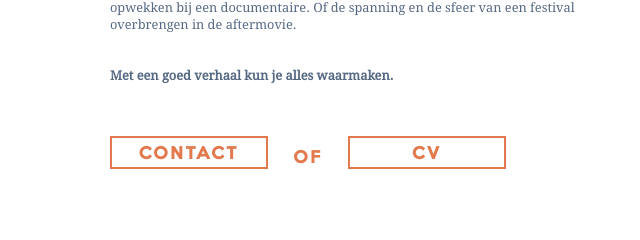
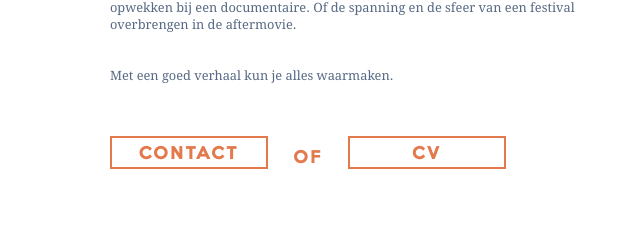
Before and after one commit to giddingroy/PortfolioHTML, a plain HTML site: page index.html in a window 1280 px wide. Shown: the part 3811-4051 px from the top of the page, 402-1042 px from the left. Drawn offline with Linux system fonts and the light colour scheme; a web font is replaced by a local one.

Commit message:
Update index.html

```diff
--- a/index.html
+++ b/index.html
@@ -169,7 +169,7 @@
             Dit geld natuurlijk niet alleen voor kledingmerken. Denk bijvoorbeeld aan het overbrengen van de emoties bij een bruiloftsvideo, of mensen interesseren en iets leren met een 2D animatie.
             Wat dacht je van empathie en nieuwsgierigheid opwekken bij een documentaire. Of de spanning en de sfeer van een festival overbrengen in de aftermovie. <br><br><br>
 
-            <b>Met een goed verhaal kun je alles waarmaken.</b>
+            Met een goed verhaal kun je alles waarmaken.
 
 
             </p>
```
